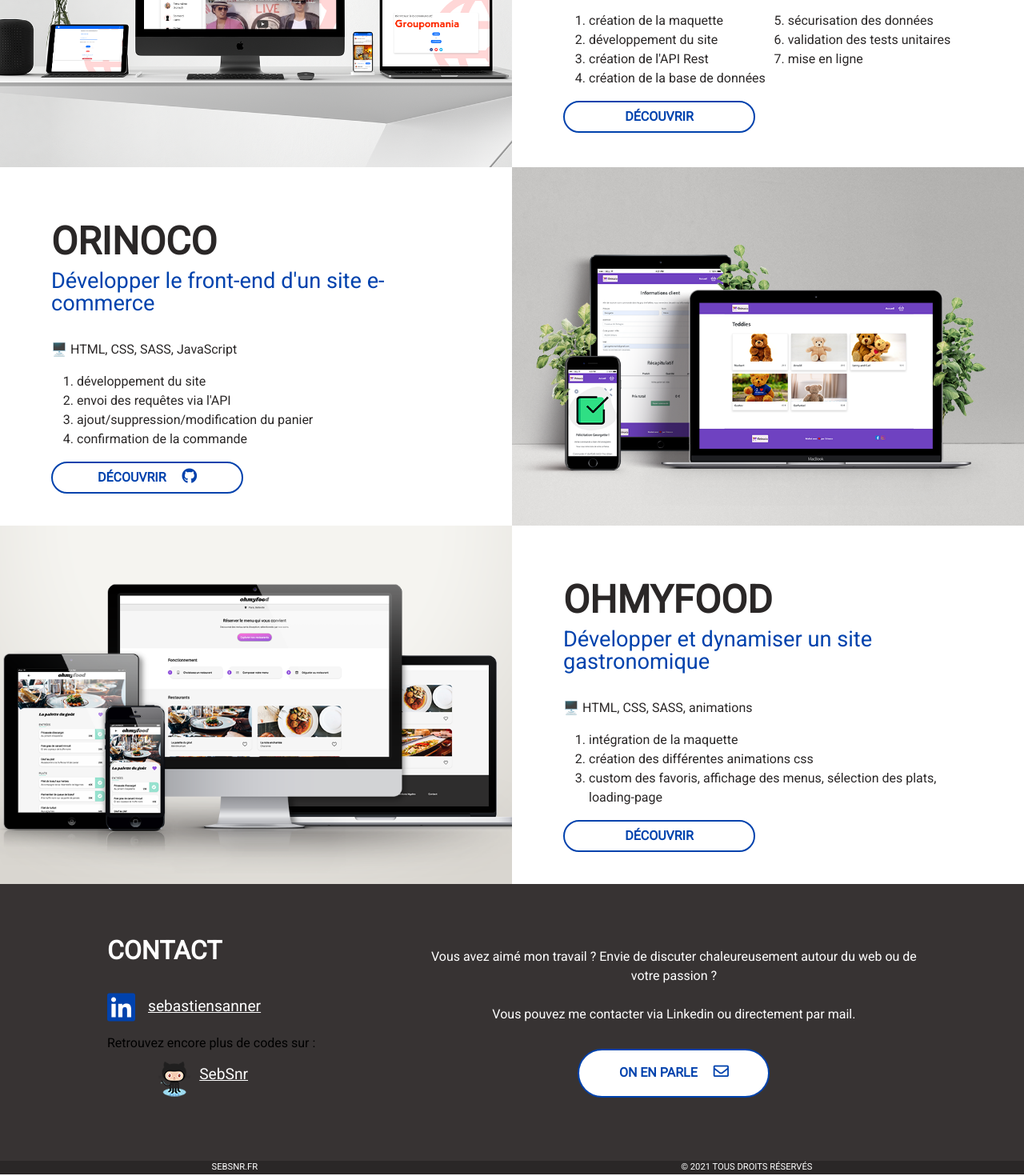
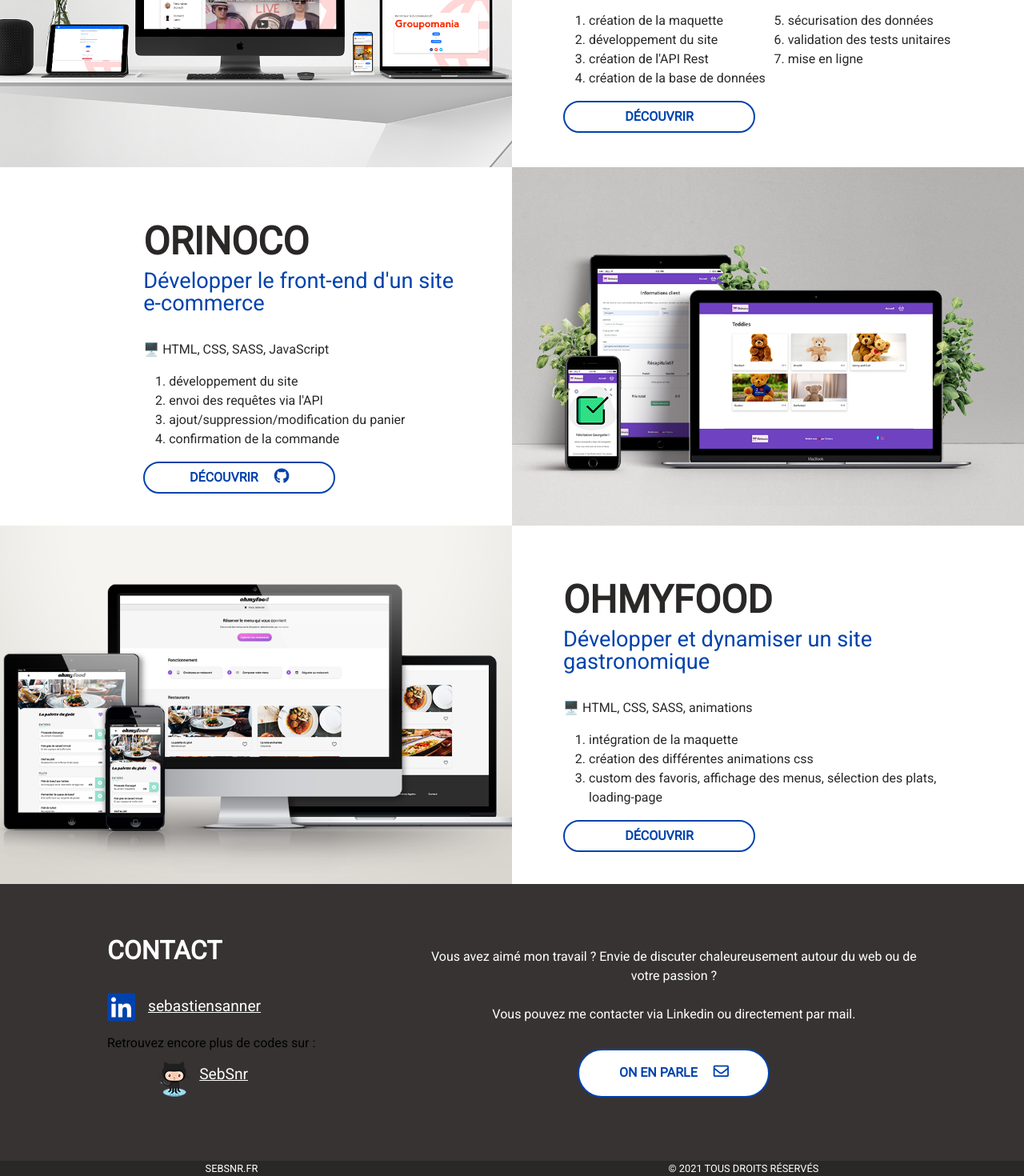
Before and after one commit to SebSnr/sebsnr.fr, a React (Create React App) app: page / in a window 1280 px wide. Shown: the part 1064-2534 px from the top of the page at 80% size. Built offline with nearby package versions, Linux system fonts and the light colour scheme.

Commit message:
:rocket: deploy online

```diff
--- a/public/index.html
+++ b/public/index.html
@@ -12,7 +12,6 @@
 		<link rel="stylesheet" href="https://cdnjs.cloudflare.com/ajax/libs/font-awesome/5.15.4/css/all.min.css" integrity="sha512-1ycn6IcaQQ40/MKBW2W4Rhis/DbILU74C1vSrLJxCq57o941Ym01SwNsOMqvEBFlcgUa6xLiPY/NS5R+E6ztJQ==" crossorigin="anonymous" referrerpolicy="no-referrer" />
 		<link rel="stylesheet" href="https://cdnjs.cloudflare.com/ajax/libs/font-awesome/5.15.4/css/brands.min.css" integrity="sha512-sVSECYdnRMezwuq5uAjKQJEcu2wybeAPjU4VJQ9pCRcCY4pIpIw4YMHIOQ0CypfwHRvdSPbH++dA3O4Hihm/LQ==" crossorigin="anonymous" referrerpolicy="no-referrer" />
 
-
 		<title>SebSnr - Développeur web</title>
 	</head>
 	<body>
--- a/src/components/HomeContent.js
+++ b/src/components/HomeContent.js
@@ -27,7 +27,7 @@
 						<li>validation des tests unitaires</li>
 						<li>mise en ligne</li>
 					</ol>
-					<Link to={{pathname: "https://www.linkedin.com/in/sebastiensanner/"}} target="_blank" className="btn btn--1">
+					<Link to={{pathname: "http://groupomani.sebsnr.fr/login"}} target="_blank" className="btn btn--1">
 						Découvrir
 					</Link>
 				</div>
--- a/src/components/Navigation.js
+++ b/src/components/Navigation.js
@@ -1,6 +1,7 @@
 import React from "react"
 import {NavLink} from "react-router-dom"
 import {HashLink} from "react-router-hash-link"
+import {Link} from "react-router-dom"
 
 export default function Navigation() {
 	return (
@@ -41,9 +42,12 @@
 								</HashLink>
 							</li>
 							<li className="nav-item nav-item--cv">
-								<NavLink className="nav-link" to="/CV">
+								<NavLink className="nav-link" to="/CV_Sebastien_Sanner_DEV_JAVASCRIPT.pdf" target="_blank">
 									CV
 								</NavLink>
+								{/* <Link to={{pathname: "https://sebsnr.github.io/P3--Ohmyfood/index.html"}} target="_blank" className="btn btn--1">
+									CV
+								</Link> */}
 							</li>
 							<li className="nav-item nav-item--contact">
 								<HashLink to="#contact" className="nav-link">
--- a/src/styles/components/_footer.scss
+++ b/src/styles/components/_footer.scss
@@ -120,7 +120,7 @@
 		justify-content: space-around;
 		text-transform: uppercase;
 		* {
-			font-size: 0.7rem;
+			font-size: 0.8rem;
 		}
 	}
 }
--- a/src/styles/components/_home_content.scss
+++ b/src/styles/components/_home_content.scss
@@ -3,8 +3,23 @@
 	flex-wrap: wrap;
 
 	&--reverse {
+
+		.home-content__right {
+			padding-left: 14%;
+		}
+
 		@include media-breakpoint-down(lg) {
 			flex-direction: column-reverse;
+			.home-content__right {
+				padding-left: 5%;
+			}
+		}
+		@include media-breakpoint-down(xl) {
+			.home-content__right {
+				ol {
+					height: 6rem;
+				}
+			}
 		}
 	}
 
@@ -71,6 +86,7 @@
 			height: 100%;
 			padding-top: 3rem;
 			padding-bottom: 3rem;
+			padding-left: 14%;
 			a {
 				margin-top: 1.7 rem;
 			}
@@ -78,6 +94,8 @@
 		@include media-breakpoint-down(lg) {
 			ol {
 				height: auto;
+				padding-left: 14%;
+
 			}
 		}
 	}
```
